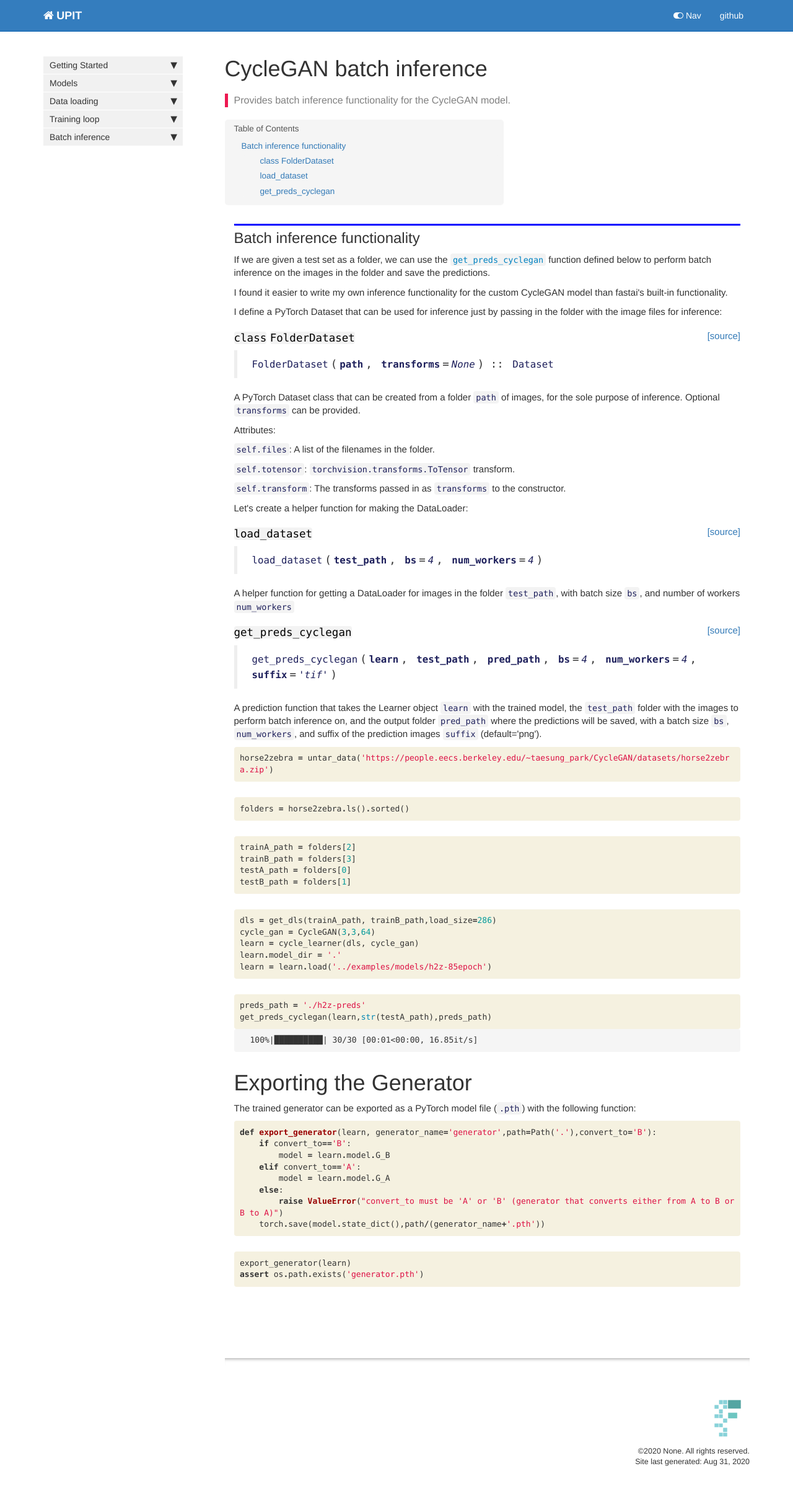
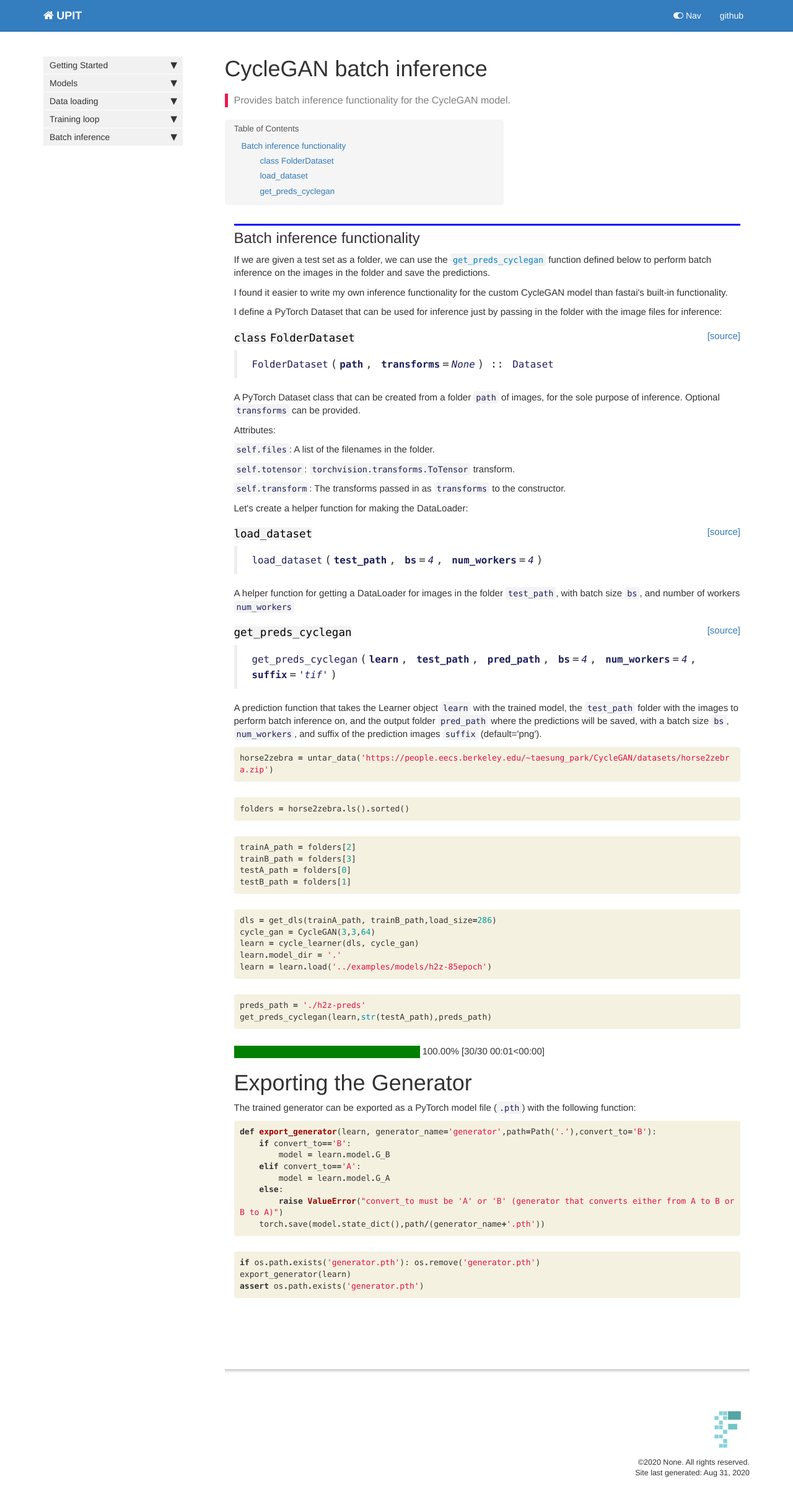
Before and after one commit to tmabraham/UPIT, a Jekyll site: the page built from docs/inference.cyclegan.html, in a window 1280 px wide. Shown: the whole page at 62% size. Built offline with Jekyll 4.4.1, drawn with Linux system fonts in a browser that asks for light colours; nearby versions of some CDN libraries; comment, search, counter and statistics services are not loaded.

```diff
--- a/docs/index.html
+++ b/docs/index.html
@@ -45,7 +45,7 @@ description: "A fastai/PyTorch package for unpaired image-to-image translation c
 <div class="text_cell_render border-box-sizing rendered_html">
 <p>To install, use <code>pip</code>:</p>
 <p><code>pip install git+https://github.com/tmabraham/UPIT.git</code></p>
-<p>The package uses torch 1.6.0, torchvision 0.7.0, fastai 2.0.0 (and its dependencies), and tqdm. It also requires nbdev 0.2.26 if you would like to add features to the package. Finally, for creating a web app model interface, gradio 1.1.6 is used.</p>
+<p>The package uses torch 1.6.0, torchvision 0.7.0, and fastai 2.0.0 (and its dependencies). It also requires nbdev 0.2.26 if you would like to add features to the package. Finally, for creating a web app model interface, gradio 1.1.6 is used.</p>
 
 </div>
 </div>
--- a/docs/inference.cyclegan.html
+++ b/docs/inference.cyclegan.html
@@ -254,10 +254,28 @@ and suffix of the prediction images <code>suffix</code> (default='png').</p>
 
 <div class="output_area">
 
-<div class="output_subarea output_stream output_stderr output_text">
-<pre>100%|██████████| 30/30 [00:01&lt;00:00, 16.85it/s]
-</pre>
+
+<div class="output_html rendered_html output_subarea ">
+
+    <div>
+        <style>
+            /* Turns off some styling */
+            progress {
+                /* gets rid of default border in Firefox and Opera. */
+                border: none;
+                /* Needs to be in here for Safari polyfill so background images work as expected. */
+                background-size: auto;
+            }
+            .progress-bar-interrupted, .progress-bar-interrupted::-webkit-progress-bar {
+                background: #F44336;
+            }
+        </style>
+      <progress value='30' class='' max='30' style='width:300px; height:20px; vertical-align: middle;'></progress>
+      100.00% [30/30 00:01<00:00]
+    </div>
+
 </div>
+
 </div>
 
 </div>
@@ -304,7 +322,8 @@ and suffix of the prediction images <code>suffix</code> (default='png').</p>
 
 <div class="inner_cell">
     <div class="input_area">
-<div class=" highlight hl-ipython3"><pre><span></span><span class="n">export_generator</span><span class="p">(</span><span class="n">learn</span><span class="p">)</span>
+<div class=" highlight hl-ipython3"><pre><span></span><span class="k">if</span> <span class="n">os</span><span class="o">.</span><span class="n">path</span><span class="o">.</span><span class="n">exists</span><span class="p">(</span><span class="s1">&#39;generator.pth&#39;</span><span class="p">):</span> <span class="n">os</span><span class="o">.</span><span class="n">remove</span><span class="p">(</span><span class="s1">&#39;generator.pth&#39;</span><span class="p">)</span>
+<span class="n">export_generator</span><span class="p">(</span><span class="n">learn</span><span class="p">)</span>
 <span class="k">assert</span> <span class="n">os</span><span class="o">.</span><span class="n">path</span><span class="o">.</span><span class="n">exists</span><span class="p">(</span><span class="s1">&#39;generator.pth&#39;</span><span class="p">)</span>
 </pre></div>
 
```
Also changed, not shown: README.md, 4 other files.
